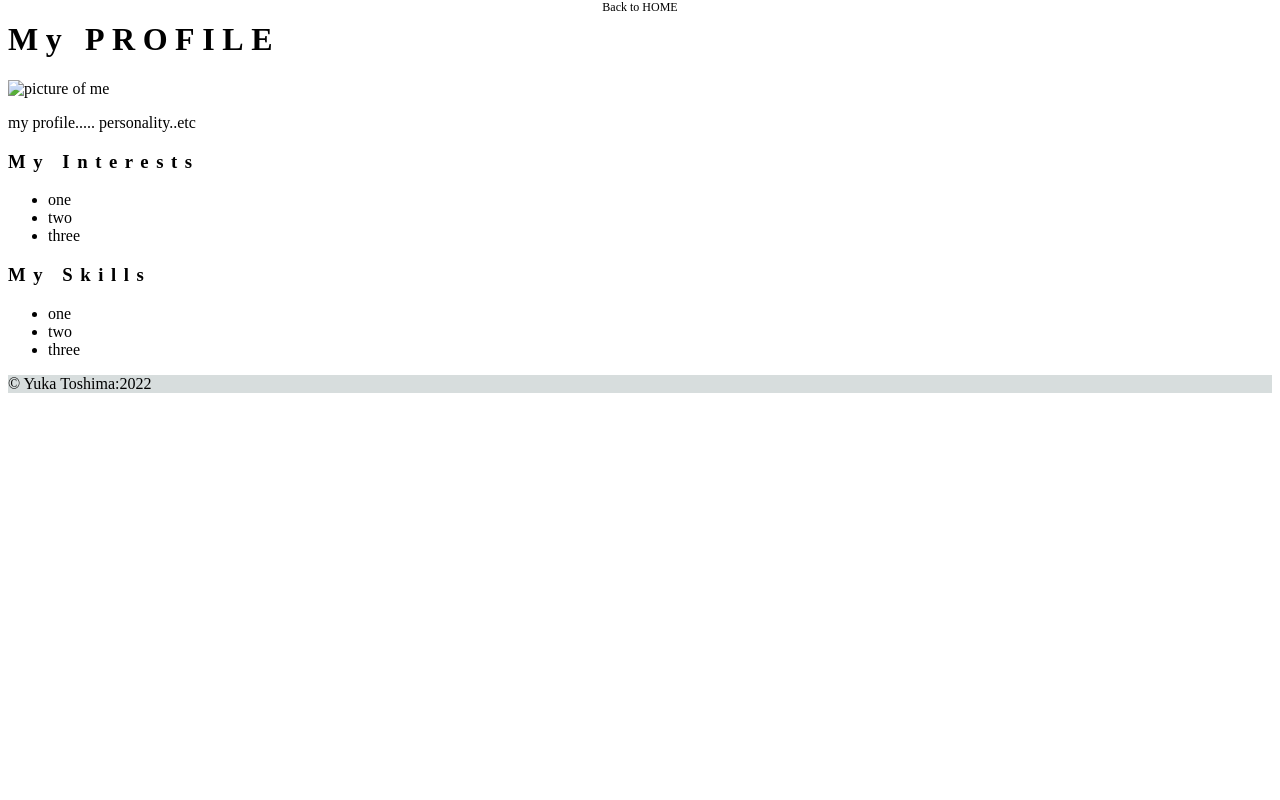
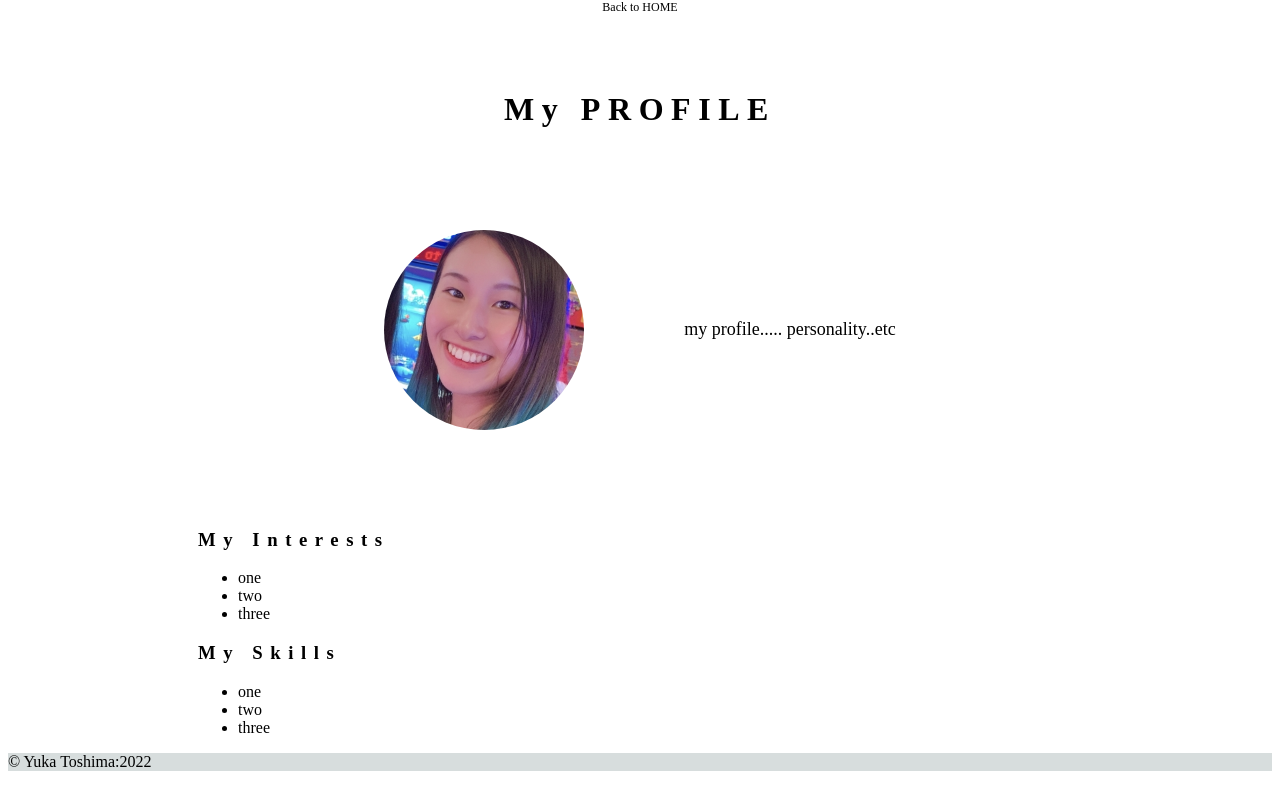
Before and after one commit to anthonybchung/YukaToshima_T1A2, a plain HTML site: page src/profile.html in a window 1280 px wide. Drawn offline with Linux system fonts and the light colour scheme.

Commit message:
first commit

```diff
--- a/src/link_page.css
+++ b/src/link_page.css
@@ -1,6 +1,48 @@
+
 .nav_back {
+    display: flex;
+    justify-content: center;
     font-family: 'futura', 'sans-serif';
     font-size: 12px;
     justify-self: center;
+}
 
+.nav_back :hover {
+    font-size: 15px;
+    color: rgb(119, 63, 63);
+    font-weight: bold;
 }
+
+/* head_page */
+.head_page {
+    margin: 70px 0 0 0;
+    display: flex;
+    justify-content: center;
+}
+
+/* profile */
+
+.profile {
+    display: flex;
+    padding: 80px 0px;
+    justify-content: center;
+    flex-direction: row;
+    align-items: center;
+}
+
+.picture {
+    display: flex;
+    width: 200px;
+    height: 200px;
+    border-radius: 150px;
+    margin: 0 50px;
+}
+
+.profile .description {
+    margin: 0 50px;
+}
+
+/* page_section */
+[class*="page_section"] {
+    padding: 0 150px;
+}
--- a/src/profile.html
+++ b/src/profile.html
@@ -9,7 +9,6 @@
   <title>Portfolio - Yuka_Toshima - profile</title>
   <link rel="stylesheet" href="./style.css">
 </head>
-<!-- /head -->
 <body>
   <main>
   <header>
@@ -18,11 +17,13 @@
     </nav>
   </header>
   <!-- my frofile -->
-  <div class="profile-top">
-    <h1 class="title">My PROFILE</h1>
+  <div class="container">
+    <div class="head_page">
+      <h1 class="title">My PROFILE</h1>
+    </div>
     <div class="profile">
-      <img class="picture" src="#" alt="picture of me">
-      <div class="profile-body">
+      <img class="picture" src="./img/profile_photo300.jpg" alt="picture of me">
+      <div class="description">
         <p>
            my profile..... personality..etc
         </p>
@@ -30,8 +31,8 @@
     </div>
   </div>
   <!-- my interests -->
-  <section class="interests-section">
-    <div class="inner">
+  <section class="page_section">
+    <div class="container">
       <h3 class="sub-title">My Interests</h3>
       <ul class="list">
         <li>one</li>
@@ -40,10 +41,9 @@
       </ul>
     </div>
   </section>
-  <!-- /my interests -->
   <!-- my skills -->
-  <section class="skills-section">
-    <div class="inner">
+  <section class="page_section">
+    <div class="container">
       <h3 class="sub-title">My Skills</h3>
       <ul class="list">
         <li>one</li>
@@ -52,7 +52,6 @@
       </ul>
     </div>
   </section>
-  <!-- /my skills -->
   </main>
   <!-- footer -->
   <footer class="footer">
@@ -60,6 +59,5 @@
       <p> &copy; Yuka Toshima:2022</p>
     </div>
   </footer>
-  <!-- /footer -->
 </body>
 </html>
```
Also changed, not shown: src/img/profile_photo300.jpg (added).
